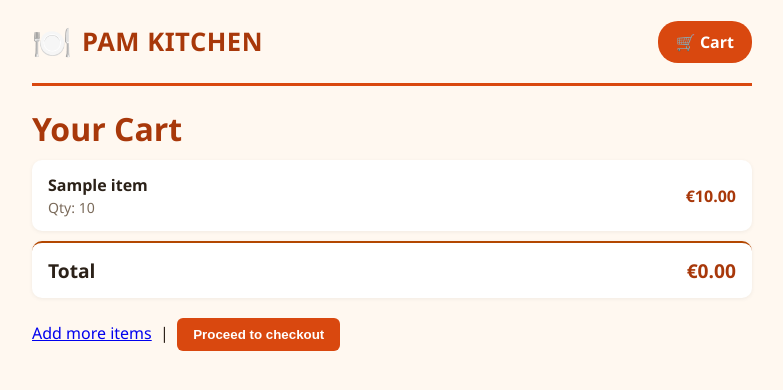
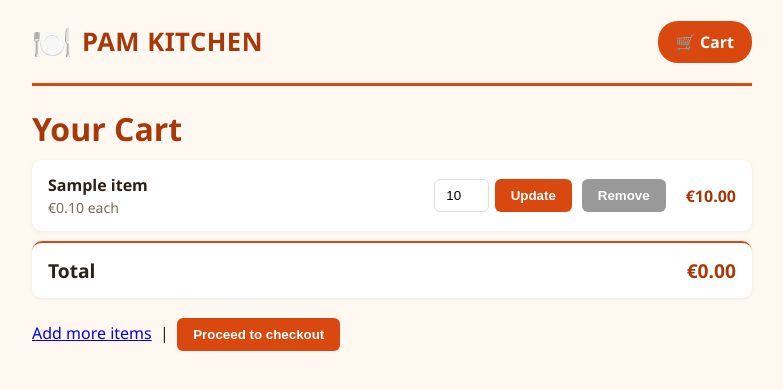
Before and after one commit to pragashkumar14/ce-capstone-cloud-kitchen, a Flask app: template app/src/templates/cart.html in a window 1280 px wide. Shown: the top 390 px of the page, without its empty margins (248-1031 px from the left). Run offline with Flask 3, Linux system fonts and the light colour scheme; the template is opened without the code that fills it: most values are stand-ins (such as "Sample title", 1, 10 or a date in 2020).

Commit message:
Add quantity selector on menu and update/remove controls in cart

```diff
--- a/app/src/app.py
+++ b/app/src/app.py
@@ -71,6 +71,31 @@ def add_to_cart():
     cart = session.get("cart", {})
     cart[item_id] = cart.get(item_id, 0) + quantity
     session["cart"] = cart
+
+@app.route("/cart/update", methods=["POST"])
+def update_cart():
+    item_id = request.form["item_id"]
+    quantity = int(request.form.get("quantity", 1))
+
+    cart = session.get("cart", {})
+    if quantity <= 0:
+        cart.pop(item_id, None)
+    else:
+        cart[item_id] = quantity
+    session["cart"] = cart
+
+    return redirect(url_for("view_cart"))
+
+
+@app.route("/cart/remove", methods=["POST"])
+def remove_from_cart():
+    item_id = request.form["item_id"]
+    cart = session.get("cart", {})
+    cart.pop(item_id, None)
+    session["cart"] = cart
+
+    return redirect(url_for("view_cart"))
+
 
     return redirect(url_for("menu"))
 
--- a/app/src/templates/cart.html
+++ b/app/src/templates/cart.html
@@ -10,13 +10,24 @@
     <div class="item">
         <div>
             <div class="item-name">{{ item.name }}</div>
-            <div class="item-desc">Qty: {{ item.quantity }}</div>
+            <div class="item-desc">€{{ "%.2f"|format(item.price_cents / 100) }} each</div>
         </div>
-        <div class="price">€{{ "%.2f"|format(item.subtotal_cents / 100) }}</div>
+        <div style="display:flex; align-items:center; gap:10px;">
+            <form method="POST" action="{{ url_for('update_cart') }}" style="display:flex; align-items:center; gap:6px;">
+                <input type="hidden" name="item_id" value="{{ item.id }}">
+                <input type="number" name="quantity" value="{{ item.quantity }}" min="0" max="20" style="width:55px; text-align:center;">
+                <button type="submit">Update</button>
+            </form>
+            <form method="POST" action="{{ url_for('remove_from_cart') }}">
+                <input type="hidden" name="item_id" value="{{ item.id }}">
+                <button type="submit" style="background:#999;">Remove</button>
+            </form>
+            <span class="price">€{{ "%.2f"|format(item.subtotal_cents / 100) }}</span>
+        </div>
     </div>
     {% endfor %}
 
-    <div class="item" style="font-size:1.2em; border-top:2px solid #b34700;">
+    <div class="item" style="font-size:1.2em; border-top:2px solid var(--primary);">
         <div class="item-name">Total</div>
         <div class="price">€{{ "%.2f"|format(total_cents / 100) }}</div>
     </div>
--- a/app/src/templates/menu.html
+++ b/app/src/templates/menu.html
@@ -18,8 +18,9 @@
         </div>
         <div style="display:flex; align-items:center;">
             <span class="price">€{{ "%.2f"|format(item.price_cents / 100) }}</span>
-            <form method="POST" action="{{ url_for('add_to_cart') }}" style="margin-left:10px;">
+            <form method="POST" action="{{ url_for('add_to_cart') }}" style="display:flex; align-items:center; margin-left:10px; gap:6px;">
                 <input type="hidden" name="item_id" value="{{ item.id }}">
+                <input type="number" name="quantity" value="1" min="1" max="20" style="width:55px; text-align:center;">
                 <button type="submit">Add</button>
             </form>
         </div>
```
